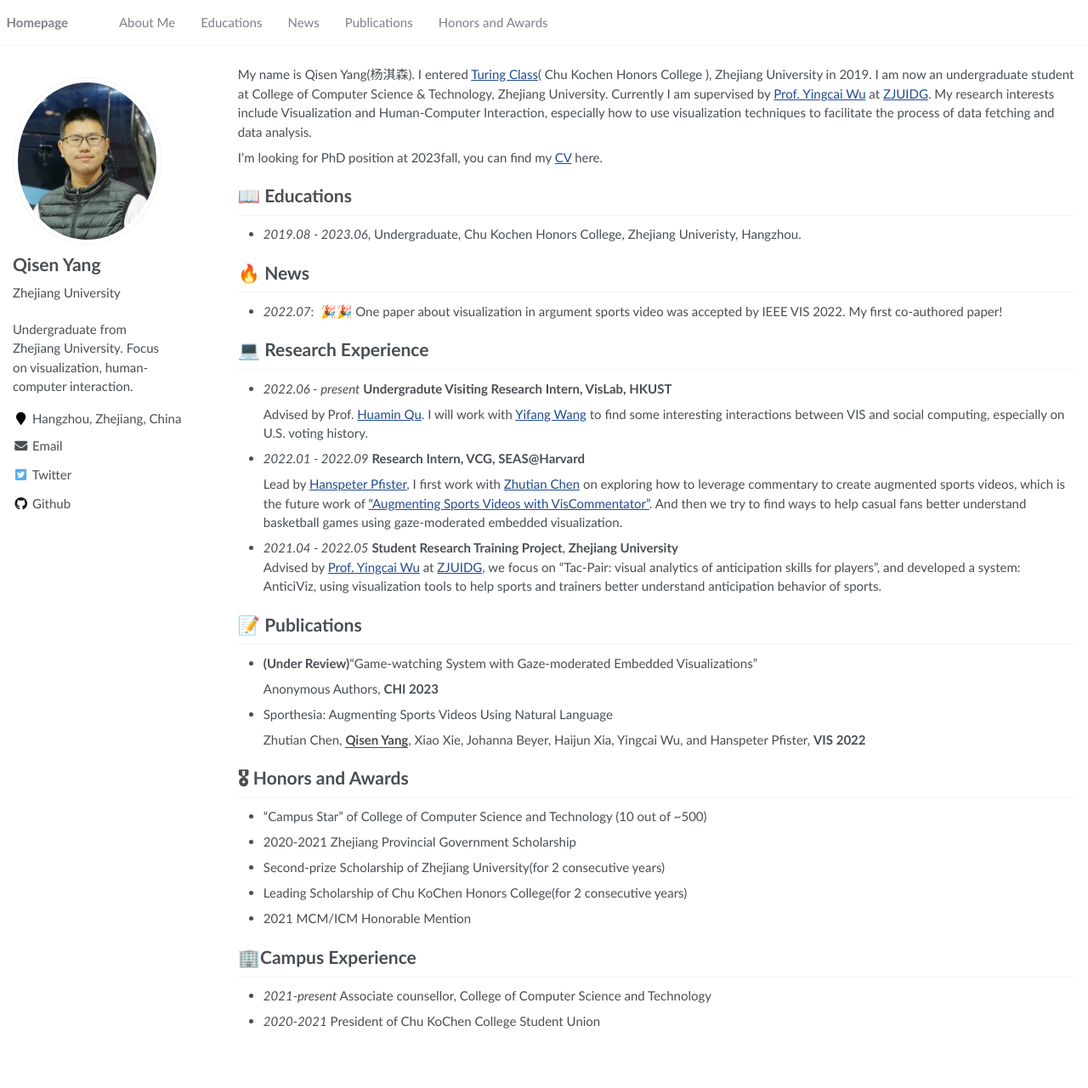
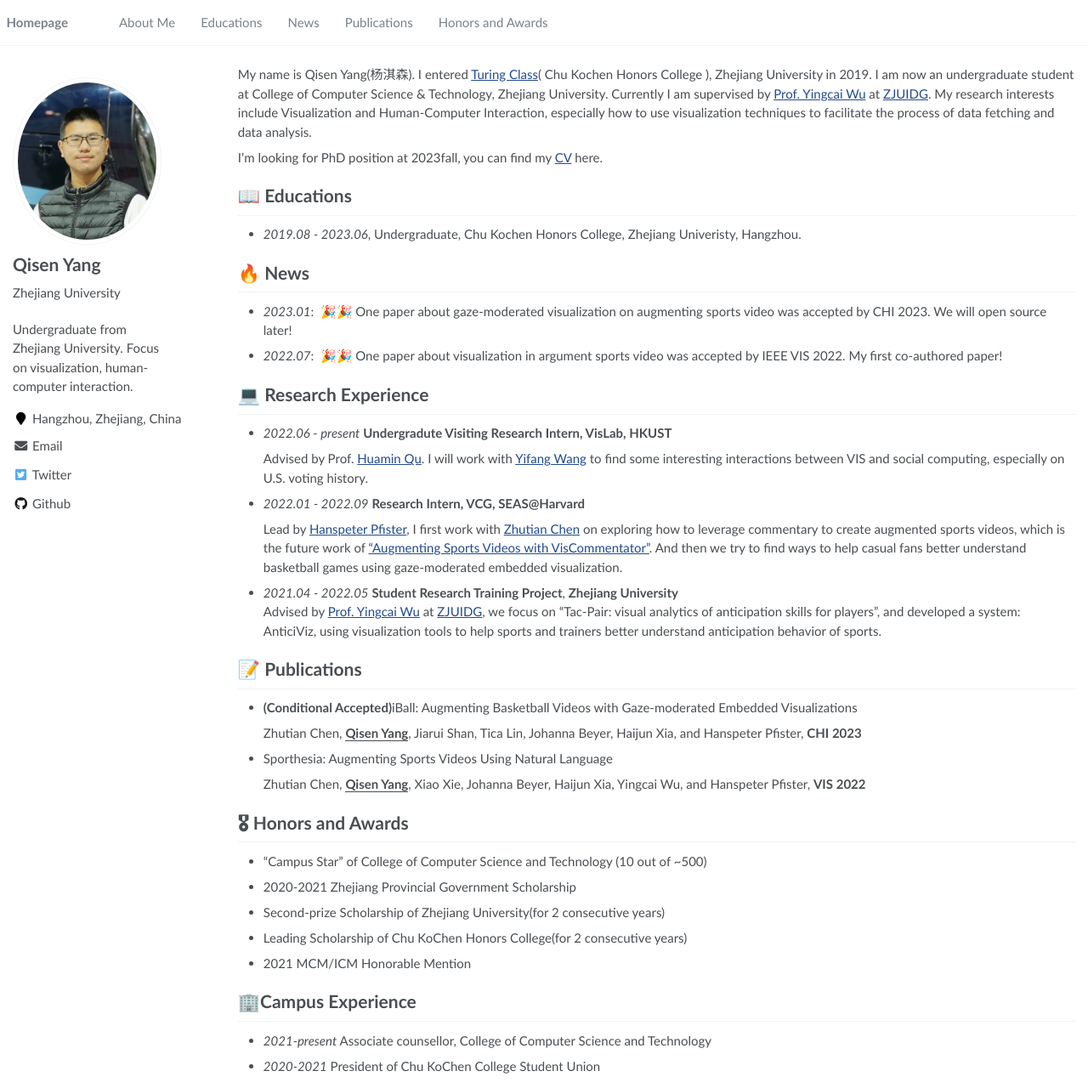
Before and after one commit to xy-cong/xy-cong.github.io, a Jekyll site: the page built from _pages/about.md, in a window 1280 px wide and 1280 px high. Shown: the whole window at 85% size. Built offline with Jekyll 4.4.1, drawn with Linux system fonts in a browser that asks for light colours.

Commit message:
CHI'23 update

```diff
--- a/_pages/about.md
+++ b/_pages/about.md
@@ -27,6 +27,7 @@ I'm looking for PhD position at 2023fall, you can find my [CV](https://github.co
 
 
 # 🔥 News
+- *2023.01*: &nbsp;🎉🎉 One paper about gaze-moderated visualization on augmenting sports video was accepted by CHI 2023. We will open source later!
 - *2022.07*: &nbsp;🎉🎉 One paper about visualization in argument sports video was accepted by IEEE VIS 2022. My first co-authored paper!
 
 # 💻 Research Experience
@@ -55,9 +56,9 @@ I'm looking for PhD position at 2023fall, you can find my [CV](https://github.co
 </div>
 </div> -->
 
-- **(Under Review)**“Game-watching System with Gaze-moderated Embedded Visualizations”
+- **(Conditional Accepted)**iBall: Augmenting Basketball Videos with Gaze-moderated Embedded Visualizations
 
-  Anonymous Authors, **CHI 2023**
+  Zhutian Chen, **<u>Qisen Yang</u>**, Jiarui Shan, Tica Lin, Johanna Beyer, Haijun Xia, and Hanspeter Pfister, **CHI 2023**
 
 - Sporthesia: Augmenting Sports Videos Using Natural Language
 
```
